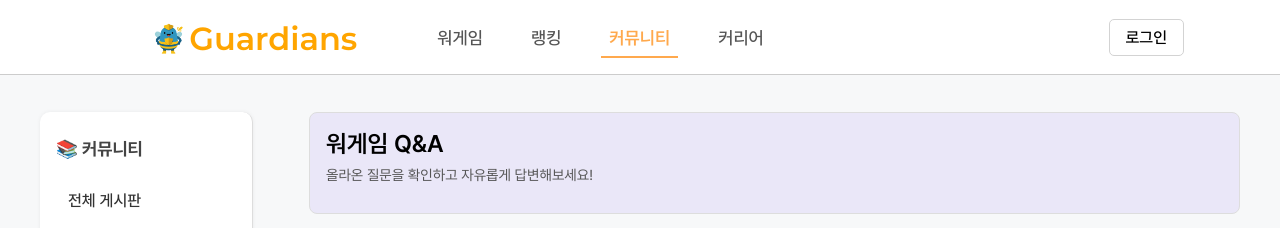
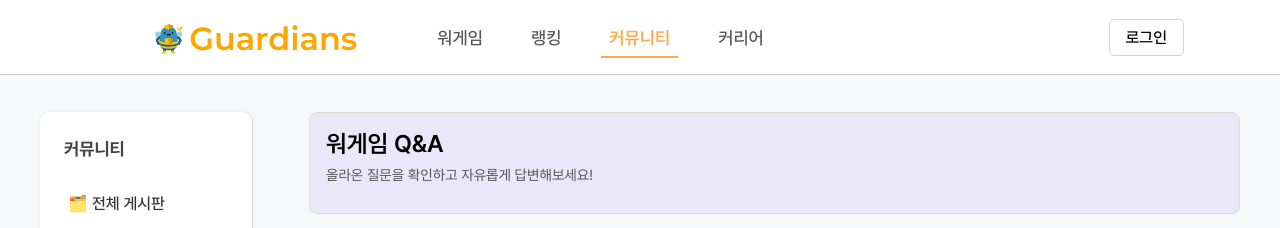
Before and after one commit to BeeGuardians/Guardians-frontend, a React (Vite) app in the folder guardians/: page /community/qna in a window 1280 px wide. Shown: the top 228 px of the page. Built offline with nearby package versions, Linux system fonts and the light colour scheme; no server answers.

Commit message:
fix : redesgin Sidebar in Community

```diff
--- a/guardians/src/pages/Community/HotBoardPage.tsx
+++ b/guardians/src/pages/Community/HotBoardPage.tsx
@@ -42,7 +42,7 @@ const HotBoardPage: React.FC = () => {
                     setError("게시글 데이터를 받아오는 데 실패했습니다.");
                     setPosts([]);
                 }
-            } catch (err) {
+            } catch  {
                 setError("게시글을 불러오는 데 실패했습니다. 잠시 후 다시 시도해주세요.");
                 setPosts([]);
             } finally {
--- a/guardians/src/pages/Community/components/Sidebar.tsx
+++ b/guardians/src/pages/Community/components/Sidebar.tsx
@@ -4,12 +4,12 @@ const Sidebar = () => {
     const location = useLocation();
 
     const menuItems = [
-        { path: "/community", label: "전체 게시판" },
-        { path: "/community/hot", label: "핫 게시판" },
-        { path: "/community/qna", label: "워게임 Q&A" },
-        { path: "/community/free", label: "자유 게시판" },
-        { path: "/community/study", label: "스터디 모집" },
-        { path: "/community/inquiry", label: "문의 게시판" },
+        { path: "/community", label: "🗂️ 전체 게시판" },
+        { path: "/community/hot", label: "🔥 핫 게시판" },
+        { path: "/community/qna", label: "❓ 워게임 Q&A" },
+        { path: "/community/free", label: "💬 자유 게시판" },
+        { path: "/community/study", label: "📚 스터디 모집" },
+        { path: "/community/inquiry", label: "📨 문의 게시판" },
     ];
 
     return (
@@ -24,8 +24,8 @@ const Sidebar = () => {
                 height: "fit-content",
             }}
         >
-            <h3 style={{ fontSize: "1.1rem", marginBottom: "1.5rem", fontWeight: 700, color: "#444" }}>
-                📚 커뮤니티
+            <h3 style={{ fontSize: "1.1rem", marginLeft: "0.5rem",marginBottom: "1.7rem", fontWeight: 700, color: "#444" }}>
+                커뮤니티
             </h3>
             <ul style={{ listStyle: "none", padding: 0, margin: 0 }}>
                 {menuItems.map((item) => {
```
